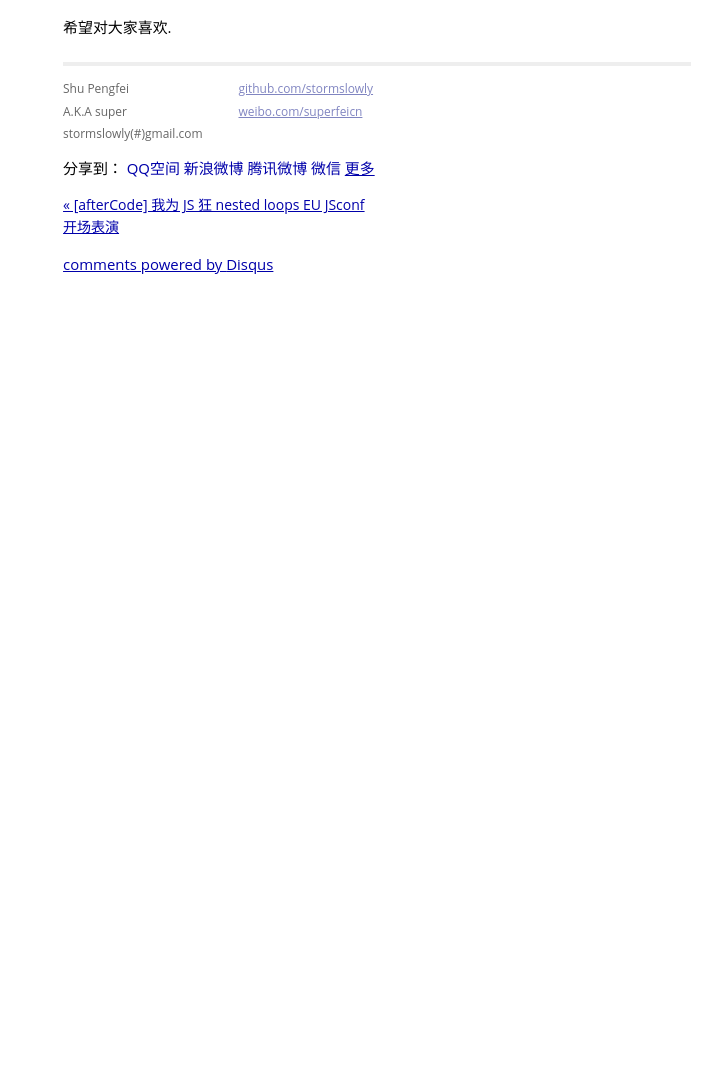
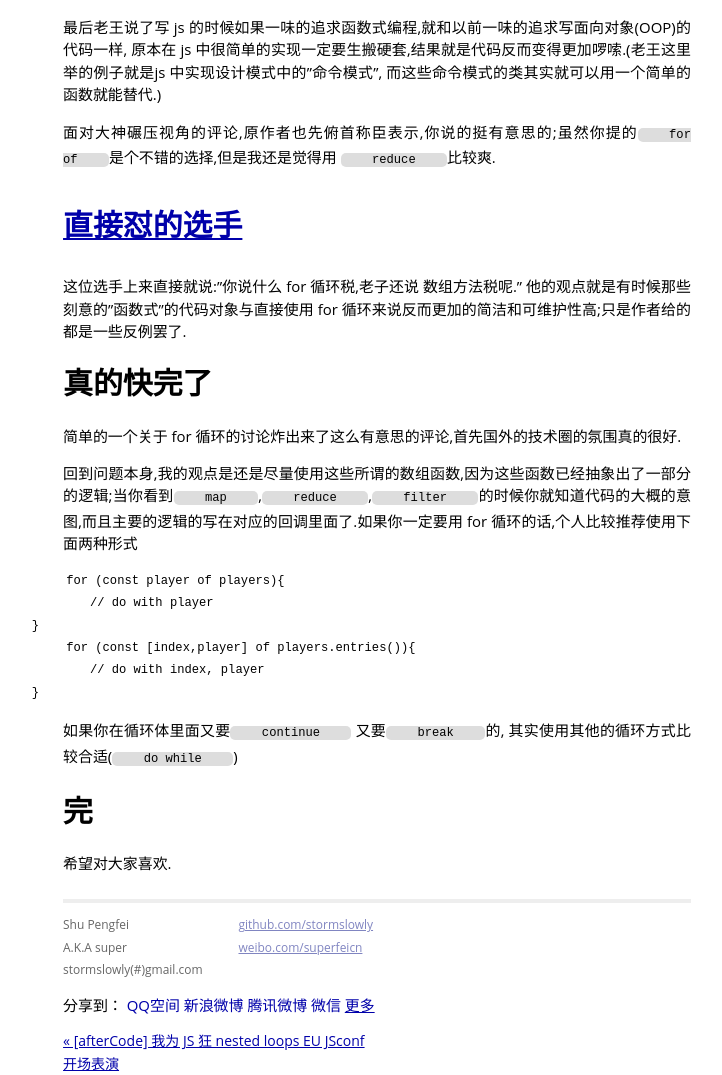
Before and after one commit to stormslowly/stormslowly.github.io, a Jekyll site: the page built from _posts/2017-07-19-8-dont-use-for-loop-in-these-cases.md, in a window 1280 px wide and 1400 px high, scrolled down 4561 px. Shown: the part 325-1400 px from the top of the window, without its empty margins (263-985 px from the left). Built offline with Jekyll 4.4.1, drawn with Linux system fonts in a browser that asks for light colours; nearby versions of some CDN libraries; comment, search, counter and statistics services are not loaded; a style sheet for code colours, icons or effects is not loaded; before the commit the page ends 5191 px from its top, so only the background shows below that; some of the changed text lies outside the part shown.

Commit message:
📝 完结

````diff
--- a/_posts/2017-07-19-8-dont-use-for-loop-in-these-cases.md
+++ b/_posts/2017-07-19-8-dont-use-for-loop-in-these-cases.md
@@ -101,7 +101,7 @@ console.log(squaresBad(5)); // logs [ 1, 4, 9, 16, 25 ]
 console.log(squares(5)); // logs [ 1, 4, 9, 16, 25 ]
 ```
 
-第一个 `squaresBad` 实现非常朴素,按照顺序一个一个 push.作者认为这样的方法不好的原因是在于这样一直 push 存在[性能问题](https://jsperf.com/array-assign-into-new-array-vs-push). 笔者认为仅仅是因为性能问题否定这个 for 循环是太草率.
+第一个 `squaresBad` 实现非常朴素,按照顺序一个一个 push.作者认为这样的方法不好的原因是在于这样一直 push 存在[性能问题][3]. 笔者认为仅仅是因为性能问题否定这个 for 循环是太草率.
 
 那第二个`squares` 实现虽然通过"预分配"数组的空间来避免了性能问题,但是需要`result[i - 1]` 其实也是需要注意的一个细节,也是一个容易出错的一个点.
 
@@ -150,7 +150,7 @@ doNTimesRec(5, x => console.log("Hello world"));
 
 如果你看到这里觉得还蛮有意思的话,或者你这里觉得没什么意思的话,那我要告诉等你的是"从来评论才是本体". 显然这边富有争议的文章会带来激烈的讨论. 那我"简译"几个有意思的评论
 
-## [benchmar打脸篇](https://dev.to/danhomola/dont-pay-the-for-looptax/comments/92d)
+## [benchmar打脸篇][4]
 
 原文作者在第三个问题"需要从 n 到 m 的数字", 说对一个空数组做 `result.push(i * i)` 会存在性能问题;之后有给出ES6 语法糖 `...`的解决方案.那有一个读者给出了一个简单的 benchmark
 
@@ -181,7 +181,7 @@ console.time("Array.from");
 var array = Array.from({length:1e7},(_, i) => i);
 console.timeEnd("Array.from");
 ```
-但是性能依旧不堪,笔者在自己的 MacBook Pro (Retina, 13-inch, Late 2012),用 node v7.10.1 跑的 [benchmark](https://gist.github.com/stormslowly/ba5cba0a519bff98030f52835ef3e0c6) 结果如下
+但是性能依旧不堪,笔者在自己的 MacBook Pro (Retina, 13-inch, Late 2012),用 node v7.10.1 跑的 [benchmark][5] 结果如下
 
 ```text
 Array.push: 378.066ms
@@ -194,11 +194,47 @@ Array.from: 1345.321ms
 前后矛盾的作者,最后只好说 "Make it run, make it right, make it fast, make it small". 早知如此就不应该一开始说别人有性能问题了 : p
 
 
-## [隔壁老王也来打脸](https://dev.to/danhomola/dont-pay-the-for-looptax/comments/95i)
+## [隔壁老王也来打脸][6]
 
 其实作者写了这么多无非就是为了让 JS 写的更加函数式一点,这时候出来一位大神(姑且称之为老王)说到.采用函数式编程的方式,`Haskell`和`Scheme`,即使是 python 实现第一个对数组求和问题的时候都非常的清晰.但是使用 js 的 reduce 方法的话看起来就怪怪的. `(total, current) => total + current`光从代码层面来看, 为什么要把 `total` 和 `current` 相加呢?
 
-老王又说虽然`for(;;)`的形式是很容易出错,但是`for in` 和 `for of`的写出来的代码也很清晰易懂啊.接着又不点名批评了下那些类似`Ramada`的库造就的如此晦涩的代码 `apply(compose(fn1, fn2.bind(arg)), value)`.老王补刀到,毕竟 js 还是 js 不像我大Haskell写的如此的简洁 ``
+老王又说虽然`for(;;)`的形式是很容易出错,但是`for in` 和 `for of`的写出来的代码也很清晰易懂啊.接着又不点名批评了下那些类似`Ramada`的库造就的如此晦涩的代码 `apply(compose(fn1, fn2.bind(arg)), value)`.老王补刀到,毕竟 js 还是 js 不像我大Haskell写的如此的简洁 .
+
+最后老王说了写 js 的时候如果一味的追求函数式编程,就和以前一味的追求写面向对象(OOP)的代码一样, 原本在 js 中很简单的实现一定要生搬硬套,结果就是代码反而变得更加啰嗦.(老王这里举的例子就是js 中实现设计模式中的”命令模式”, 而这些命令模式的类其实就可以用一个简单的函数就能替代.)
+
+面对大神碾压视角的评论,原作者也先俯首称臣表示,你说的挺有意思的;虽然你提的`for of`是个不错的选择,但是我还是觉得用 `reduce`比较爽.
+
+## [直接怼的选手][7]
+这位选手上来直接就说:”你说什么 for 循环税,老子还说 数组方法税呢.” 他的观点就是有时候那些刻意的”函数式”的代码对象与直接使用 for 循环来说反而更加的简洁和可维护性高;只是作者给的都是一些反例罢了.
+
+# 真的快完了
+
+简单的一个关于 for 循环的讨论炸出来了这么有意思的评论,首先国外的技术圈的氛围真的很好.
+
+回到问题本身,我的观点是还是尽量使用这些所谓的数组函数,因为这些函数已经抽象出了一部分的逻辑;当你看到`map`,`reduce`,`filter`的时候你就知道代码的大概的意图,而且主要的逻辑的写在对应的回调里面了.如果你一定要用 for 循环的话,个人比较推荐使用下面两种形式
+
+```JavaScript
+for (const player of players){
+	// do with player
+}
+```
+
+```JavaScript
+for (const [index,player] of players.entries()){
+	// do with index, player
+}
+```
+
+如果你在循环体里面又要`continue` 又要`break`的, 其实使用其他的循环方式比较合适(`do while`)
 
 
+# 完
 希望对大家喜欢.
+
+[1]:	http://www.douyu.com/aftercode
+[2]:	https://dev.to/danhomola/dont-pay-the-for-looptax
+[3]:	https://jsperf.com/array-assign-into-new-array-vs-push
+[4]:	https://dev.to/danhomola/dont-pay-the-for-looptax/comments/92d
+[5]:	https://gist.github.com/stormslowly/ba5cba0a519bff98030f52835ef3e0c6
+[6]:	https://dev.to/danhomola/dont-pay-the-for-looptax/comments/95i
+[7]:	https://dev.to/danhomola/dont-pay-the-for-looptax/comments/92l
````
Also changed, not shown: other parts of _posts/2017-07-19-8-dont-use-for-loop-in-these-cases.md (+1 -1 lines).
